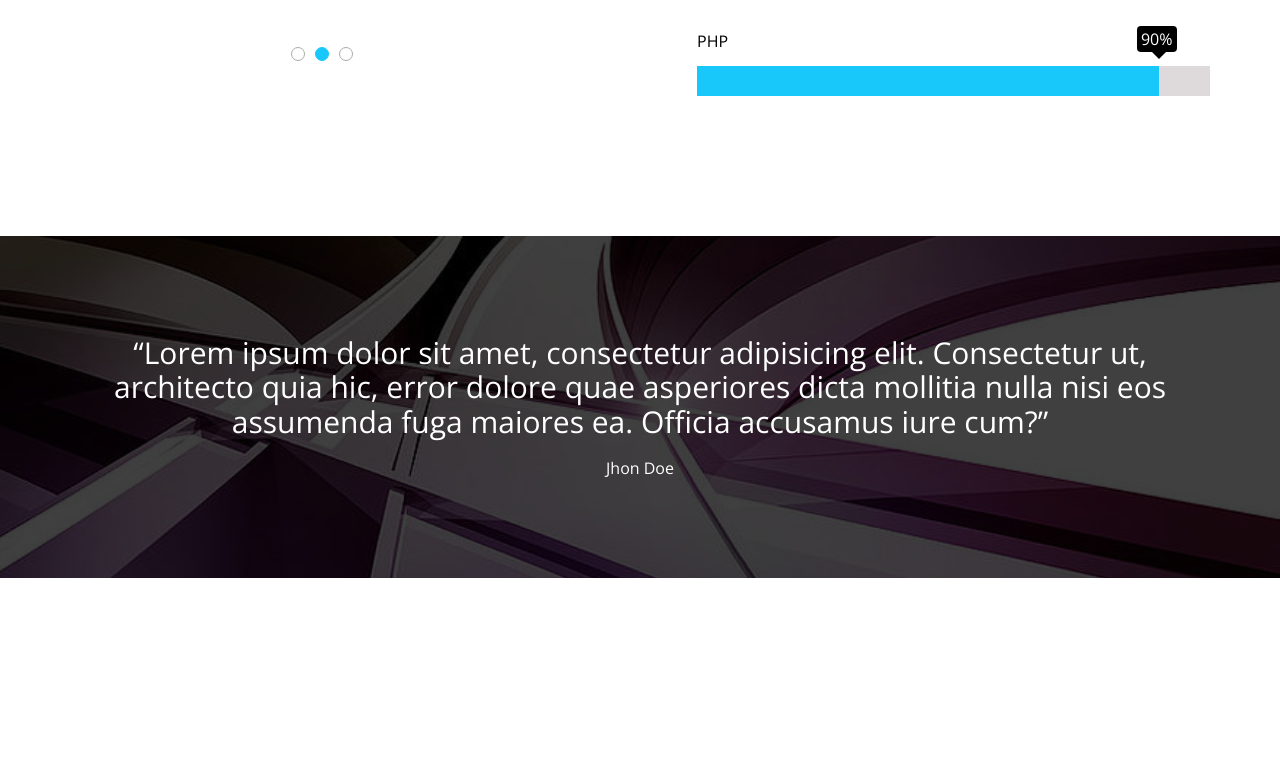
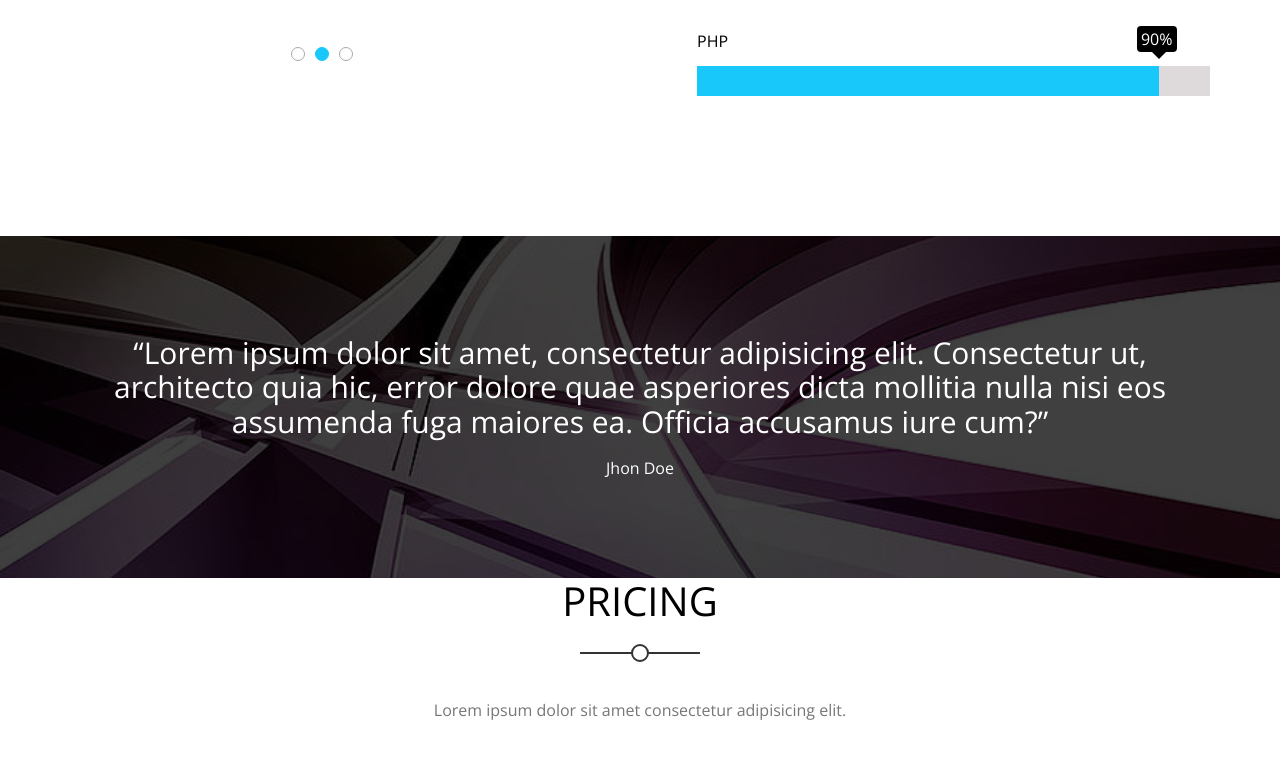
Before and after one commit to vphoniix/kasper-temp.github.io, a plain HTML site: page index.html in a window 1280 px wide. Shown: the part 5593-6351 px from the top of the page. Before the commit the page ends 6171 px from the top, so only its background shows below. Drawn offline with nearby package versions, Linux system fonts and the light colour scheme.

Commit message:
started pricing section

```diff
--- a/index.html
+++ b/index.html
@@ -316,5 +316,17 @@
         </div>
     </div>
     <!-- Quote -->
+    <!-- pricing -->
+    <div class="pricing">
+        <div class="container">
+            <div class="main-heading">
+                <h2>Pricing</h2>
+                <p>
+                    Lorem ipsum dolor sit amet consectetur adipisicing elit.
+                </p>
+            </div>
+        </div>
+    </div>
+    <!-- pricing -->
 </body>
 </html>
```
